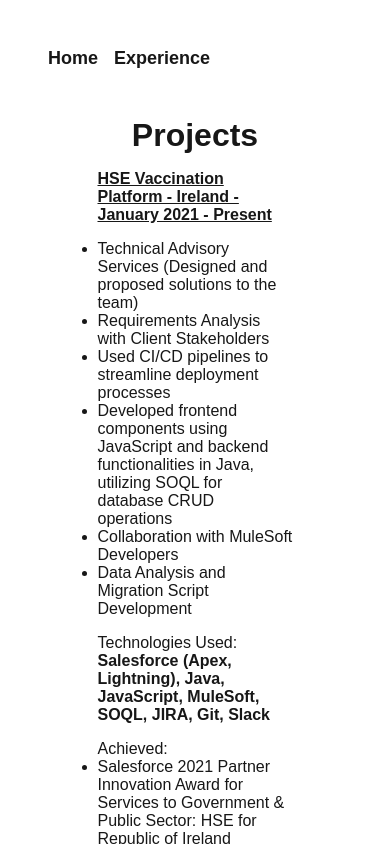
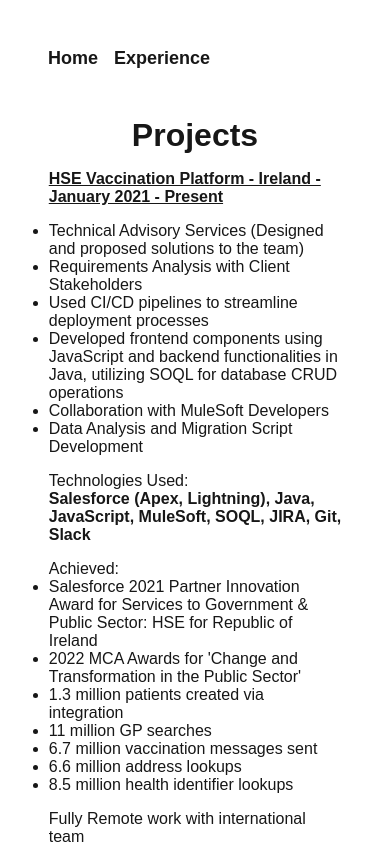
Before and after one commit to IT-Tsai/my-spa, a Next.js app: page /experience in a window 390 px wide. Built offline with nearby package versions, Linux system fonts and the light colour scheme.

Commit message:
add width property for mobile

```diff
--- a/src/app/experience/page.module.css
+++ b/src/app/experience/page.module.css
@@ -19,3 +19,9 @@
   align-items: flex-start;
   gap: 1rem;
 }
+
+@media screen and (max-width: 600px) {
+  .projects {
+    width: 75%;
+  }
+}
--- a/src/app/page.module.css
+++ b/src/app/page.module.css
@@ -19,3 +19,9 @@
   font-family: "Trebuchet MS", "Lucida Sans Unicode", "Lucida Grande",
     "Lucida Sans", Arial, sans-serif;
 }
+
+@media screen and (max-width: 600px) {
+  .paragraph {
+    width: 80%;
+  }
+}
```
